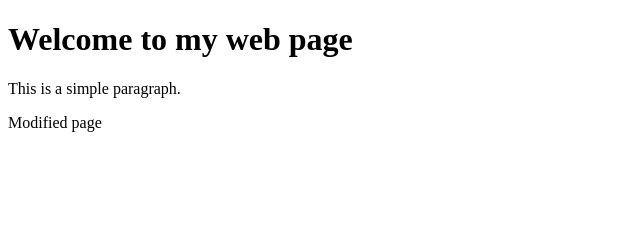
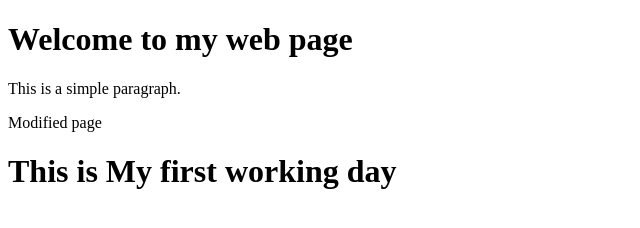
Before and after one commit to manasa-ma/gitpractice, a plain HTML site: page index.html in a window 1280 px wide. Shown: the whole page, without its empty margins (0-640 px from the left). Drawn offline with Linux system fonts and the light colour scheme.

Commit message:
new line is added

```diff
--- a/index.html
+++ b/index.html
@@ -7,5 +7,6 @@
         <h1>Welcome to my web page</h1>
         <p>This is a simple paragraph.</p>
         <p>Modified page</p>
+        <h1>This is My first working day</h1>
     </body>
 </html>
```
